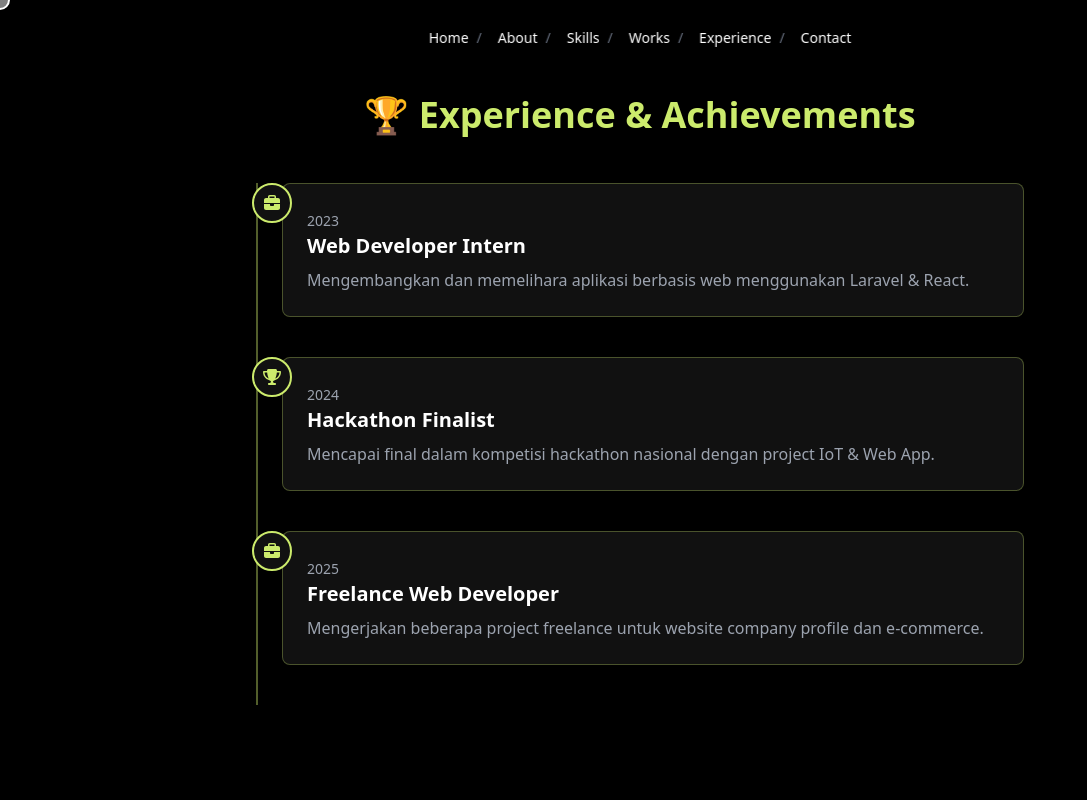
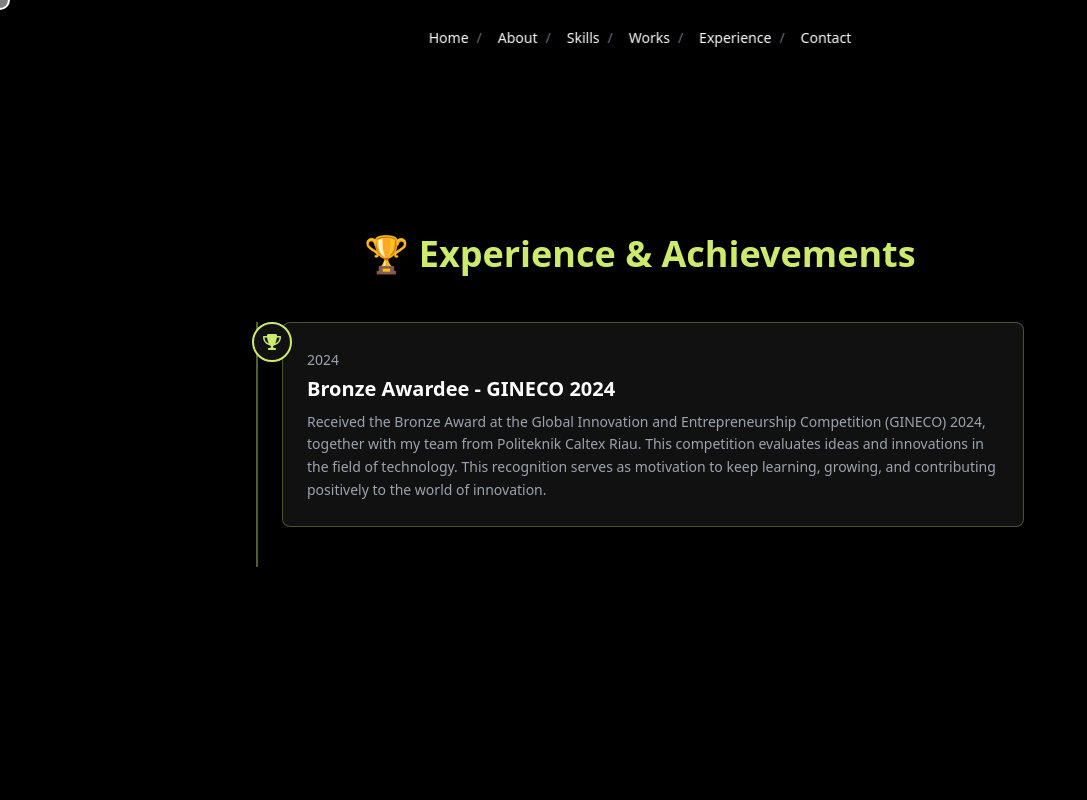
Before and after one commit to azzamfarrasruslani/Project-Portofolio, a Next.js app: page /experience in a window 1280 px wide. Shown: the top 800 px of the page, without its empty margins (0-1087 px from the left). Built offline with nearby package versions, Linux system fonts and the light colour scheme.

Commit message:
perbagus tampilan

```diff
--- a/src/app/components/HeroSection.jsx
+++ b/src/app/components/HeroSection.jsx
@@ -4,12 +4,7 @@ import { useSpring, animated } from "@react-spring/web";
 import { useEffect } from "react";
 import AnimatedText from "@/app/components/AnimatedText";
 import Link from "next/link";
-import {
-  FaGithub,
-  FaLinkedin,
-  FaYoutube,
-  FaEnvelope,
-} from "react-icons/fa";
+import { FaGithub, FaLinkedin, FaYoutube, FaEnvelope } from "react-icons/fa";
 
 // Komponen Sosial Media
 const SocialMediaLink = ({ href, icon: Icon, name }) => (
@@ -26,10 +21,26 @@ const SocialMediaLink = ({ href, icon: Icon, name }) => (
 
 export default function HeroSection() {
   const socialMedia = [
-    { name: "GitHub", href: "https://github.com/azzamfarrasruslani", icon: FaGithub },
-    { name: "LinkedIn", href: "https://www.linkedin.com/in/azzam-farras-ruslani/", icon: FaLinkedin },
-    { name: "YouTube", href: "https://youtube.com/@azzam_tif?si=A_lWJ-dPIhNTlRA-", icon: FaYoutube },
-    { name: "Email", href: "mailto:azzamfarrasrusl@gmail.com", icon: FaEnvelope },
+    {
+      name: "GitHub",
+      href: "https://github.com/azzamfarrasruslani",
+      icon: FaGithub,
+    },
+    {
+      name: "LinkedIn",
+      href: "https://www.linkedin.com/in/azzam-farras-ruslani/",
+      icon: FaLinkedin,
+    },
+    {
+      name: "YouTube",
+      href: "https://youtube.com/@azzam_tif?si=A_lWJ-dPIhNTlRA-",
+      icon: FaYoutube,
+    },
+    {
+      name: "Email",
+      href: "mailto:azzamfarrasrusl@gmail.com",
+      icon: FaEnvelope,
+    },
   ];
 
   // React Spring: Parallax XY untuk semua elemen
@@ -75,8 +86,7 @@ export default function HeroSection() {
           transform: xy.to((x, y) => `translate3d(${x / 5}px, ${y / 5}px, 0)`),
         }}
       >
-        Hello{" "}
-        <span className="ml-2 animate-wave inline-block">👋</span>
+        Hello <span className="ml-2 animate-wave inline-block">👋</span>
       </animated.h1>
 
       {/* 🟣 Animated Text with Parallax */}
@@ -96,7 +106,9 @@ export default function HeroSection() {
       <animated.div
         className="mt-8 flex flex-col sm:flex-row items-center gap-4"
         style={{
-          transform: xy.to((x, y) => `translate3d(${x / 10}px, ${y / 10}px, 0)`),
+          transform: xy.to(
+            (x, y) => `translate3d(${x / 10}px, ${y / 10}px, 0)`
+          ),
         }}
       >
         <Link
@@ -106,10 +118,11 @@ export default function HeroSection() {
           Lihat Proyek Saya 🚀
         </Link>
         <Link
-          href="#contact"
+          href="/cv-azzam-farras.pdf" // Pastikan file CV kamu berada di folder /public
+          download
           className="px-6 py-3 border border-[#D3E97A] text-[#D3E97A] font-semibold rounded-full hover:bg-[#D3E97A] hover:text-black transition duration-300"
         >
-          Hubungi Saya ✉️
+          Download CV 📄
         </Link>
       </animated.div>
 
--- a/src/app/components/Navbar.jsx
+++ b/src/app/components/Navbar.jsx
@@ -17,6 +17,7 @@ export default function Navbar() {
     { name: "Contact", href: "#contact" },
   ];
 
+  // Tambah scroll effect untuk shadow navbar
   useEffect(() => {
     const handleScroll = () => {
       setScrolled(window.scrollY > 10);
@@ -24,6 +25,15 @@ export default function Navbar() {
     window.addEventListener("scroll", handleScroll);
     return () => window.removeEventListener("scroll", handleScroll);
   }, []);
+
+  // Disable scroll ketika menu mobile terbuka
+  useEffect(() => {
+    if (isOpen) {
+      document.body.style.overflow = "hidden";
+    } else {
+      document.body.style.overflow = "auto";
+    }
+  }, [isOpen]);
 
   return (
     <nav
@@ -44,7 +54,6 @@ export default function Navbar() {
               >
                 {item.name}
               </Link>
-              {/* Tambahkan separator kecuali item terakhir */}
               {index < navItems.length - 1 && (
                 <span className="text-gray-500 text-sm">/</span>
               )}
@@ -61,16 +70,16 @@ export default function Navbar() {
         </button>
       </div>
 
-      {/* Mobile Dropdown Menu */}
+      {/* Mobile Menu Overlay */}
       {isOpen && (
-        <div className="md:hidden mt-4 bg-black/90 rounded-xl shadow-md backdrop-blur-sm">
-          <ul className="flex flex-col items-center space-y-4 px-6 py-4">
+        <div className="fixed inset-0 bg-black/80 backdrop-blur-sm z-40 flex justify-center items-start pt-24 md:hidden transition-all duration-300">
+          <ul className="flex flex-col items-center space-y-6 text-white text-lg font-medium">
             {navItems.map((item, index) => (
               <li key={index}>
                 <Link
                   href={item.href}
                   onClick={() => setIsOpen(false)}
-                  className="block text-sm font-medium hover:text-[#D3E97A] transition duration-300"
+                  className="hover:text-[#D3E97A] transition duration-300"
                 >
                   {item.name}
                 </Link>
--- a/src/app/contact/page.js
+++ b/src/app/contact/page.js
@@ -17,45 +17,77 @@ export default function ContactPage() {
         {/* Info Kontak */}
         <div className="space-y-8">
           <p className="text-[#9CA3AF] text-lg leading-relaxed">
-            Punya project, ide kolaborasi, atau hanya ingin menyapa? Jangan ragu untuk menghubungi saya melalui email atau WhatsApp!
+            Punya project, ide kolaborasi, atau hanya ingin menyapa? Jangan ragu
+            untuk menghubungi saya melalui email atau WhatsApp!
           </p>
 
           <div className="flex items-center gap-4 hover:scale-105 transition-transform duration-300">
-            <FontAwesomeIcon icon={faEnvelope} className="text-[#cceb6c] text-2xl" />
-            <span className="text-lg">azzam@example.com</span>
+            <FontAwesomeIcon
+              icon={faEnvelope}
+              className="text-[#cceb6c] text-2xl"
+            />
+            <span className="text-lg">azzamfarrasrusl@gmail.com</span>
           </div>
 
           <div className="flex items-center gap-4 hover:scale-105 transition-transform duration-300">
-            <FontAwesomeIcon icon={faPhone} className="text-[#cceb6c] text-2xl" />
-            <span className="text-lg">+62 812-3456-7890</span>
+            <FontAwesomeIcon
+              icon={faPhone}
+              className="text-[#cceb6c] text-2xl"
+            />
+            <span className="text-lg">+62 822-1488-4329</span>
           </div>
         </div>
 
         {/* Form Kontak */}
         <form
+          onSubmit={(e) => {
+            e.preventDefault();
+            const name = e.target.name.value;
+            const email = e.target.email.value;
+            const message = e.target.message.value;
+
+            const subject = encodeURIComponent("Pesan dari Portfolio Website");
+            const body = encodeURIComponent(
+              `Nama: ${name}\nEmail: ${email}\n\nPesan:\n${message}`
+            );
+
+            window.location.href = `mailto:azzamfarrasrusl@gmail.com?subject=${subject}&body=${body}`;
+          }}
           className="backdrop-blur-md bg-[#ffffff0d] border border-[#cceb6c]/30 rounded-2xl p-8 space-y-6 shadow-xl transition-all"
         >
           <div>
-            <label className="block text-sm font-medium text-[#cceb6c] mb-1">Nama Lengkap</label>
+            <label className="block text-sm font-medium text-[#cceb6c] mb-1">
+              Nama Lengkap
+            </label>
             <input
               type="text"
+              name="name"
+              required
               className="w-full p-3 rounded-md bg-[#000000] border border-[#cceb6c]/30 text-white placeholder-gray-400 focus:border-[#cceb6c] focus:outline-none transition"
               placeholder="Nama kamu"
             />
           </div>
 
           <div>
-            <label className="block text-sm font-medium text-[#cceb6c] mb-1">Email</label>
+            <label className="block text-sm font-medium text-[#cceb6c] mb-1">
+              Email
+            </label>
             <input
               type="email"
+              name="email"
+              required
               className="w-full p-3 rounded-md bg-[#000000] border border-[#cceb6c]/30 text-white placeholder-gray-400 focus:border-[#cceb6c] focus:outline-none transition"
               placeholder="kamu@example.com"
             />
           </div>
 
           <div>
-            <label className="block text-sm font-medium text-[#cceb6c] mb-1">Pesan</label>
+            <label className="block text-sm font-medium text-[#cceb6c] mb-1">
+              Pesan
+            </label>
             <textarea
+              name="message"
+              required
               rows={4}
               className="w-full p-3 rounded-md bg-[#000000] border border-[#cceb6c]/30 text-white placeholder-gray-400 focus:border-[#cceb6c] focus:outline-none transition"
               placeholder="Tulis pesan kamu di sini..."
--- a/src/app/experience/page.js
+++ b/src/app/experience/page.js
@@ -1,53 +1,46 @@
 "use client";
+
 import { FontAwesomeIcon } from "@fortawesome/react-fontawesome";
 import { faBriefcase, faTrophy } from "@fortawesome/free-solid-svg-icons";
+import experienceData from "@/data/experience.json";
+
+const iconMap = {
+  briefcase: faBriefcase,
+  trophy: faTrophy,
+};
 
 export default function ExperiencePage() {
-  const experiences = [
-    {
-      year: "2023",
-      title: "Web Developer Intern",
-      description: "Mengembangkan dan memelihara aplikasi berbasis web menggunakan Laravel & React.",
-      icon: faBriefcase,
-    },
-    {
-      year: "2024",
-      title: "Hackathon Finalist",
-      description: "Mencapai final dalam kompetisi hackathon nasional dengan project IoT & Web App.",
-      icon: faTrophy,
-    },
-    {
-      year: "2025",
-      title: "Freelance Web Developer",
-      description: "Mengerjakan beberapa project freelance untuk website company profile dan e-commerce.",
-      icon: faBriefcase,
-    },
-  ];
-
   return (
     <section
       id="experience"
       className="min-h-screen flex flex-col justify-center items-center bg-[#000000] text-white px-6 py-20"
     >
       {/* Judul Section */}
-      <h2 className="text-3xl sm:text-4xl font-bold mb-12 text-[#cceb6c]">
+      <h2 className="text-3xl sm:text-4xl font-bold mb-12 text-[#cceb6c] text-center">
         🏆 Experience & Achievements
       </h2>
 
       {/* Timeline */}
       <div className="relative border-l-2 border-[#cceb6c]/40 max-w-3xl w-full pl-6">
-        {experiences.map((exp, index) => (
+        {experienceData.map((exp, index) => (
           <div key={index} className="mb-10 relative">
             {/* Icon di garis timeline */}
             <div className="absolute -left-[30px] flex items-center justify-center w-10 h-10 bg-[#111111] border-2 border-[#cceb6c] rounded-full">
-              <FontAwesomeIcon icon={exp.icon} className="text-[#cceb6c]" />
+              <FontAwesomeIcon
+                icon={iconMap[exp.icon]}
+                className="text-[#cceb6c]"
+              />
             </div>
 
             {/* Card */}
             <div className="bg-[#111111] border border-[#cceb6c]/30 rounded-lg p-6 hover:border-[#d9ff6f] transition duration-300">
               <span className="text-sm text-[#9CA3AF]">{exp.year}</span>
-              <h3 className="text-xl font-semibold text-white">{exp.title}</h3>
-              <p className="text-[#9CA3AF] mt-2">{exp.description}</p>
+              <h3 className="text-xl font-semibold text-white mt-1">
+                {exp.title}
+              </h3>
+              <p className="text-[#9CA3AF] mt-2 text-sm leading-relaxed">
+                {exp.description}
+              </p>
             </div>
           </div>
         ))}
--- /dev/null
+++ b/src/data/experience.json
@@ -0,0 +1,9 @@
+[
+{
+  "year": "2024",
+  "title": "Bronze Awardee - GINECO 2024",
+  "description": "Received the Bronze Award at the Global Innovation and Entrepreneurship Competition (GINECO) 2024, together with my team from Politeknik Caltex Riau. This competition evaluates ideas and innovations in the field of technology. This recognition serves as motivation to keep learning, growing, and contributing positively to the world of innovation.",
+  "icon": "trophy"
+}
+
+]
```
